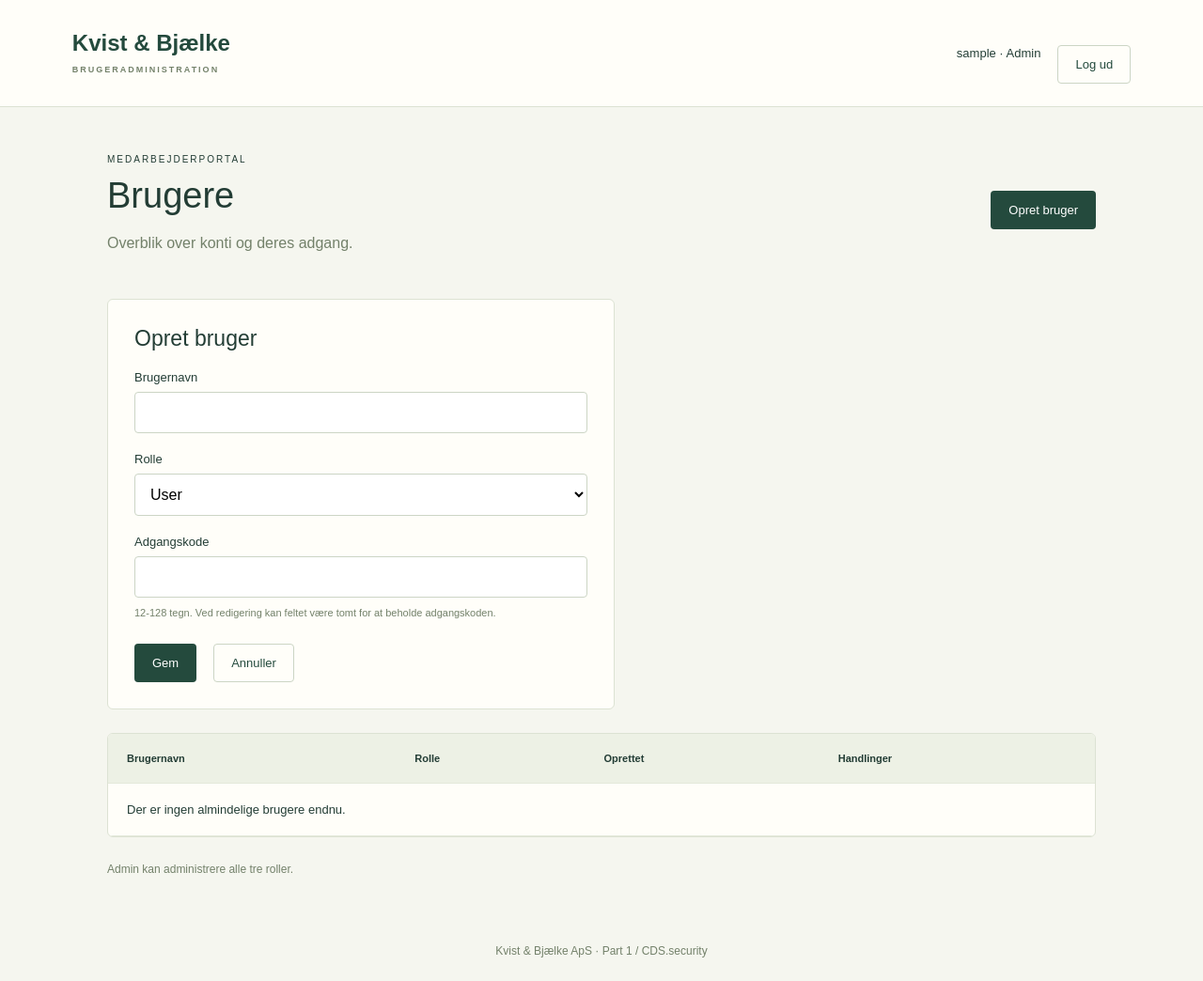
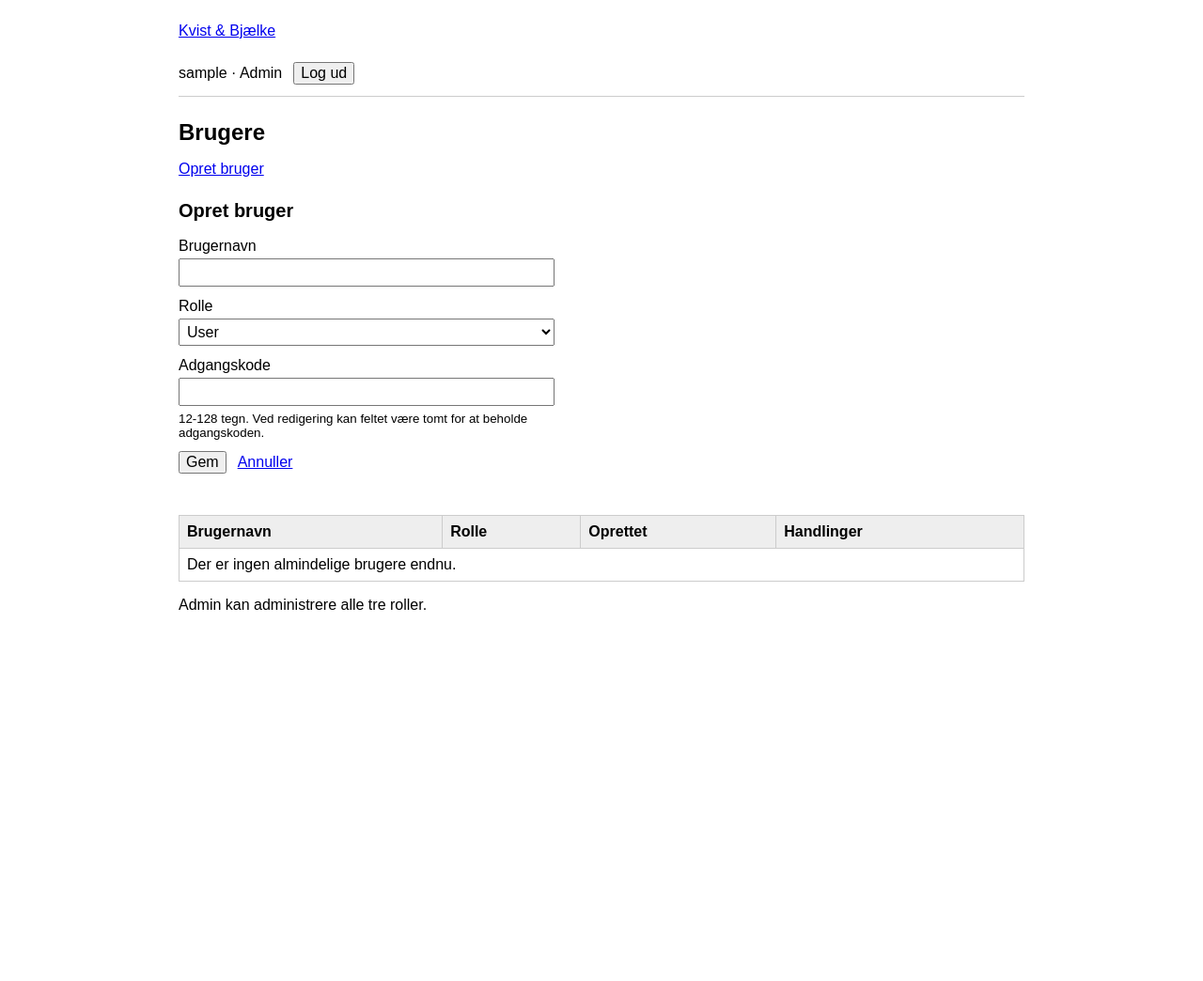
Before and after one commit to R0botninj4/Kvist-Bjaelke, an ASP.NET Core app: page /?create=true in a window 1280 px wide. Shown: the whole page at 94% size. After the commit the page ends 649 px from the top, so only its background shows below. Run offline with ASP.NET Core 8, Linux system fonts and the light colour scheme; the visitor is signed in with stand-in values (Sample User, id 1); the project's own start-up code is not run, and a stand-in starts its controllers and pages.

Commit message:
Use plain forms and a basic table without decorative styling

```diff
--- a/server/Security/Pages/Error.cshtml
+++ b/server/Security/Pages/Error.cshtml
@@ -1,3 +1,3 @@
 @page
 @{ ViewData["Title"] = "Fejl"; }
-<section class="card"><h1>Der opstod en fejl</h1><p>Prøv igen, eller kontakt administratoren.</p><a asp-page="Index">Tilbage til brugerne</a></section>
+<h1>Der opstod en fejl</h1><p>Prøv igen, eller kontakt administratoren.</p><a asp-page="Index">Tilbage til brugerne</a>
--- a/server/Security/Pages/Index.cshtml
+++ b/server/Security/Pages/Index.cshtml
@@ -2,15 +2,13 @@
 @model IndexModel
 @{ ViewData["Title"] = "Brugere"; }
 
-<div class="heading">
-    <div><span class="eyebrow">MEDARBEJDERPORTAL</span><h1>Brugere</h1><p>Overblik over konti og deres adgang.</p></div>
-    @if (Model.CanEdit) { <a class="button" asp-page="Index" asp-route-create="true">Opret bruger</a> }
-</div>
+<h1>Brugere</h1>
+@if (Model.CanEdit) { <a asp-page="Index" asp-route-create="true">Opret bruger</a> }
 @if (Model.Message != null) { <p class="success" role="status">@Model.Message</p> }
 
 @if (Model.ShowForm)
 {
-    <section class="card editor">
+    <section class="editor">
         <h2>@(Model.Input.Id == 0 ? "Opret bruger" : "Rediger bruger")</h2>
         <form method="post" asp-page-handler="Save">
             <div asp-validation-summary="All" class="error" role="alert"></div>
@@ -29,12 +27,12 @@
             <label asp-for="Input.Password">@(Model.Input.Id == 0 ? "Adgangskode" : "Ny adgangskode (valgfri)")</label>
             <input name="Input.Password" id="Input_Password" type="password" minlength="12" maxlength="128" autocomplete="new-password" />
             <small>12-128 tegn. Ved redigering kan feltet være tomt for at beholde adgangskoden.</small>
-            <div class="actions"><button>Gem</button><a class="button secondary" asp-page="Index">Annuller</a></div>
+            <div class="actions"><button>Gem</button><a asp-page="Index">Annuller</a></div>
         </form>
     </section>
 }
 
-<section class="card table-wrap">
+<section class="table-wrap">
     <table>
         <thead><tr><th>Brugernavn</th><th>Rolle</th><th>Oprettet</th><th>Handlinger</th></tr></thead>
         <tbody>
@@ -42,7 +40,7 @@
         {
             <tr>
                 <td>@user.Username @(user.Id == Model.CurrentUserId ? "(dig)" : "")</td>
-                <td><span class="badge">@user.Role</span></td>
+                <td>@user.Role</td>
                 <td>@user.CreatedAt.ToString("dd-MM-yyyy")</td>
                 <td>
                     @if (Model.CanEdit)
@@ -55,7 +53,7 @@
                                     <form method="post" asp-page-handler="Delete">
                                         <input type="hidden" name="id" value="@user.Id" />
                                         <span>Slet @user.Username permanent?</span>
-                                        <button class="danger">Bekræft sletning</button>
+                                        <button>Bekræft sletning</button>
                                     </form>
                                 </details>
                             }
--- a/server/Security/Pages/Login.cshtml
+++ b/server/Security/Pages/Login.cshtml
@@ -2,10 +2,8 @@
 @model LoginModel
 @{ ViewData["Title"] = "Log ind"; }
 
-<section class="login card">
-    <span class="eyebrow">MEDARBEJDERPORTAL</span>
+<section class="login">
     <h1>Log ind</h1>
-    <p>Brug din konto fra Kvist & Bjælke.</p>
     <form method="post">
         <div asp-validation-summary="All" class="error" role="alert"></div>
         <label asp-for="Username">Brugernavn</label>
--- a/server/Security/Pages/Shared/_Layout.cshtml
+++ b/server/Security/Pages/Shared/_Layout.cshtml
@@ -8,16 +8,15 @@
 </head>
 <body>
     <header>
-        <a asp-page="/Index" class="brand">Kvist & Bjælke <small>BRUGERADMINISTRATION</small></a>
+        <a asp-page="/Index">Kvist & Bjælke</a>
         @if (User.Identity?.IsAuthenticated == true)
         {
             <div class="account">
                 <span>@User.Identity.Name · @User.FindFirst(System.Security.Claims.ClaimTypes.Role)?.Value</span>
-                <form method="post" asp-page="/Index" asp-page-handler="Logout"><button class="secondary">Log ud</button></form>
+                <form method="post" asp-page="/Index" asp-page-handler="Logout"><button>Log ud</button></form>
             </div>
         }
     </header>
     <main>@RenderBody()</main>
-    <footer>Kvist & Bjælke ApS · Part 1 / CDS.security</footer>
 </body>
 </html>
--- a/server/Security/wwwroot/site.css
+++ b/server/Security/wwwroot/site.css
@@ -1,40 +1,22 @@
-:root { font-family: Arial, sans-serif; color: #233d35; background: #f5f6ef; }
-* { box-sizing: border-box; }
-body { margin: 0; }
-header { padding: 24px 6%; background: #fffef9; border-bottom: 1px solid #dce2d3; display: flex; justify-content: space-between; align-items: center; gap: 20px; }
-.brand { font-size: 24px; font-weight: bold; text-decoration: none; }
-.brand small { display: block; font-size: 9px; letter-spacing: 2px; margin-top: 7px; }
-.account, .actions { display: flex; align-items: center; gap: 18px; flex-wrap: wrap; }
-.account { font-size: 13px; }
-main { max-width: 1100px; margin: 45px auto; padding: 0 24px; min-height: 65vh; }
-footer { padding: 25px; text-align: center; color: #73816a; font-size: 12px; }
-h1 { font-size: 38px; margin: 10px 0; font-weight: 500; }
-h2 { font-size: 23px; font-weight: 500; margin-top: 0; }
-p, small { color: #73816a; line-height: 1.6; }
-a { color: #244a3d; }
-.heading { display: flex; justify-content: space-between; align-items: center; gap: 20px; margin-bottom: 30px; }
-.eyebrow { font-size: 10px; letter-spacing: 2px; }
-.card { background: #fffef9; border: 1px solid #dce2d3; border-radius: 6px; padding: 28px; margin-bottom: 25px; }
-.login { max-width: 400px; margin: 70px auto; }
-.editor { max-width: 540px; }
-label { display: block; font-size: 13px; margin: 20px 0 8px; }
-input, select { width: 100%; border: 1px solid #ccd5c5; border-radius: 4px; padding: 12px; font: inherit; background: white; }
-small { display: block; font-size: 11px; margin-top: 8px; }
-button, .button { display: inline-block; padding: 12px 18px; border: 1px solid transparent; border-radius: 4px; background: #244a3d; color: white; font: inherit; font-size: 13px; cursor: pointer; text-decoration: none; }
-form > button, form > .actions { margin-top: 24px; }
-.secondary { background: transparent; color: #244a3d; border-color: #ccd5c5; }
-.danger { background: #9a4438; }
-.table-wrap { padding: 0; overflow-x: auto; }
-table { width: 100%; border-collapse: collapse; text-align: left; white-space: nowrap; }
-th, td { padding: 20px; border-bottom: 1px solid #e4e9db; font-size: 13px; }
-th { background: #edf1e5; font-size: 11px; }
-.badge { display: inline-block; padding: 5px 10px; border-radius: 20px; background: #edf1e5; font-size: 11px; }
-.muted { font-size: 12px; color: #73816a; }
-.error { color: #9a4438; font-size: 13px; }
+body { font-family: Arial, sans-serif; max-width: 900px; margin: 24px auto; padding: 0 16px; color: black; background: white; }
+header { border-bottom: 1px solid #ccc; padding-bottom: 12px; }
+main { margin-top: 24px; }
+h1 { font-size: 24px; }
+h2 { font-size: 20px; }
+.account, .actions { display: flex; align-items: baseline; gap: 12px; flex-wrap: wrap; }
+.account { margin-top: 12px; }
+.login, .editor { max-width: 400px; }
+.editor { margin: 24px 0; }
+label { display: block; margin: 12px 0 4px; }
+input, select { box-sizing: border-box; width: 100%; padding: 4px; font: inherit; }
+button { font: inherit; cursor: pointer; }
+form > button, form > .actions { margin-top: 12px; }
+small { display: block; margin-top: 6px; }
+.table-wrap { overflow-x: auto; }
+table { width: 100%; border-collapse: collapse; margin-top: 20px; }
+th, td { border: 1px solid #ccc; padding: 8px; text-align: left; }
+th { background: #eee; }
+summary { cursor: pointer; }
+.error { color: #a00; }
+.success { color: #060; }
 .validation-summary-valid { display: none; }
-.success { background: #e5efdd; padding: 15px; color: #345a2c; border-radius: 4px; }
-summary { color: #9a4438; cursor: pointer; }
-details form { white-space: normal; padding-top: 12px; max-width: 230px; }
-details button { margin-top: 10px; }
-:focus-visible { outline: 3px solid #b68843; outline-offset: 3px; }
-@media (max-width: 650px) { header, .heading { align-items: flex-start; flex-direction: column; } .account { gap: 12px; } main { margin-top: 28px; } th, td { padding: 15px; } }
```
Also changed, not shown: 5 other files.
